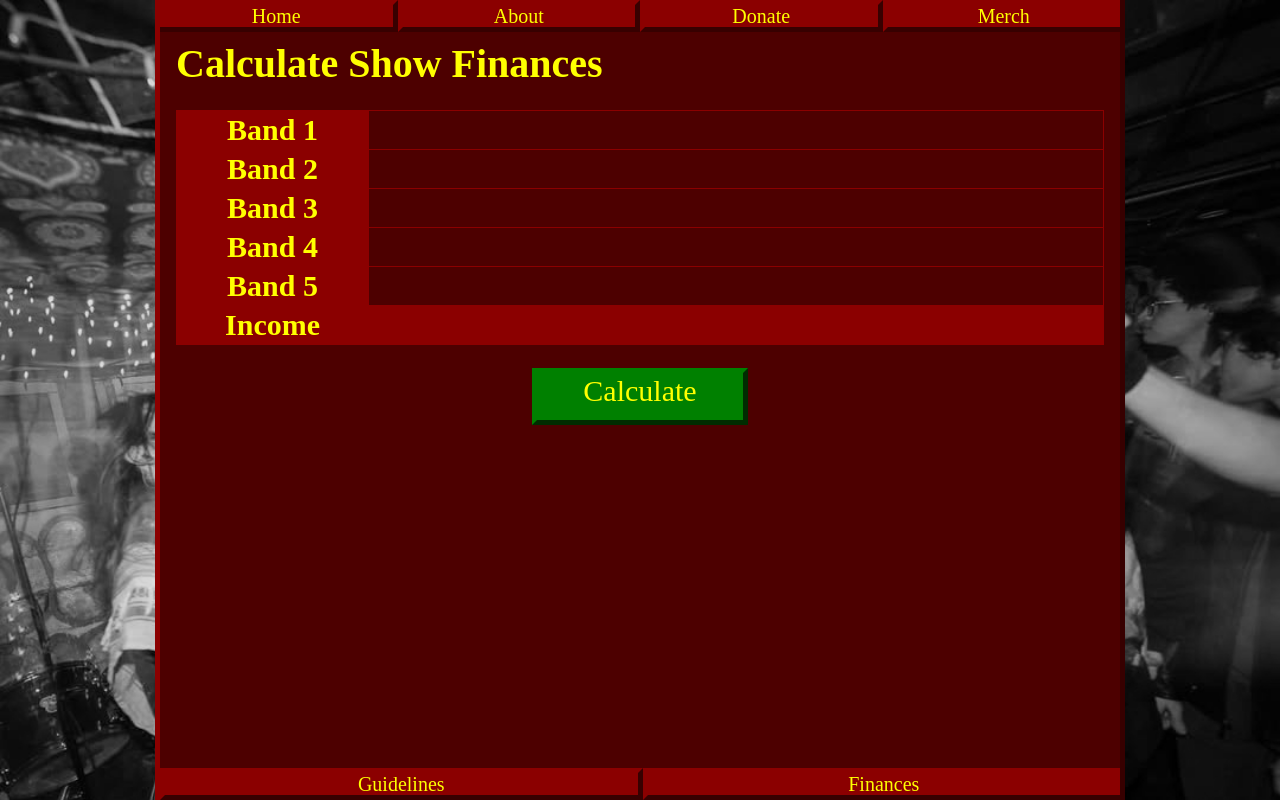
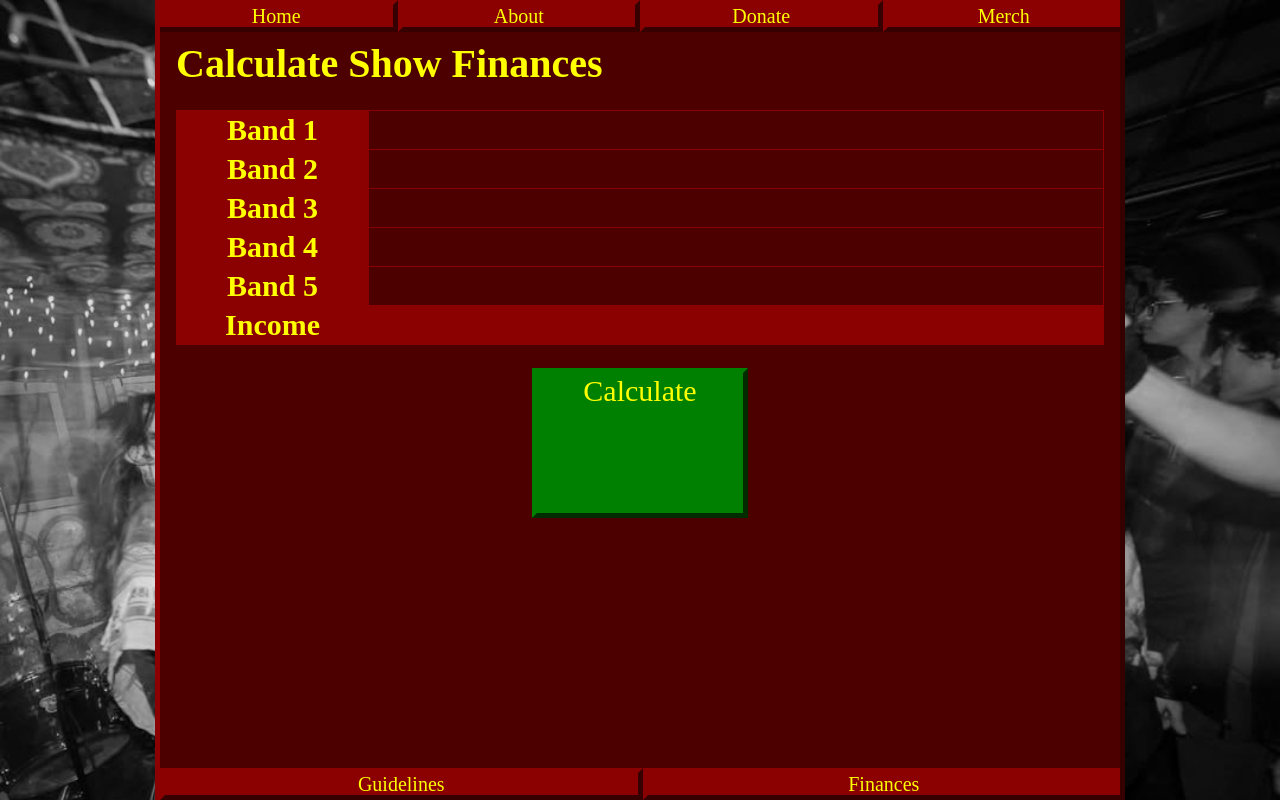
Before and after one commit to jburrer/the-nest-website, a Flask app: page /calc in a window 1280 px wide. Run offline with Flask 3, Linux system fonts and the light colour scheme.

Commit message:
added calculate page 3

```diff
--- a/templates/calc.html
+++ b/templates/calc.html
@@ -23,7 +23,7 @@ button {
     font-size: 1.5em;
     padding-left: 5%;
     padding-right: 5%;
-    padding-bottom: 5%;
+    padding-bottom: 15%;
 }
 button:hover {
     border: 5px inset var(--alt-bg-1);
```
